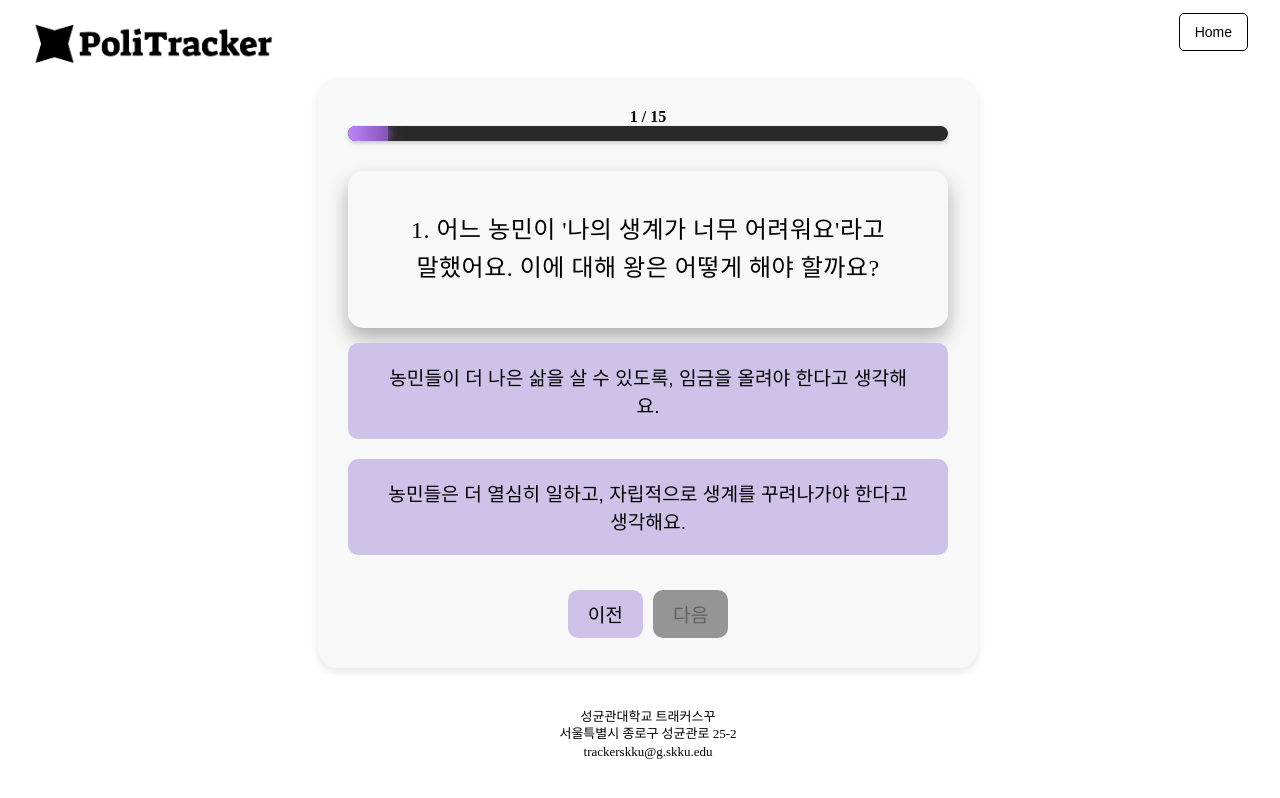
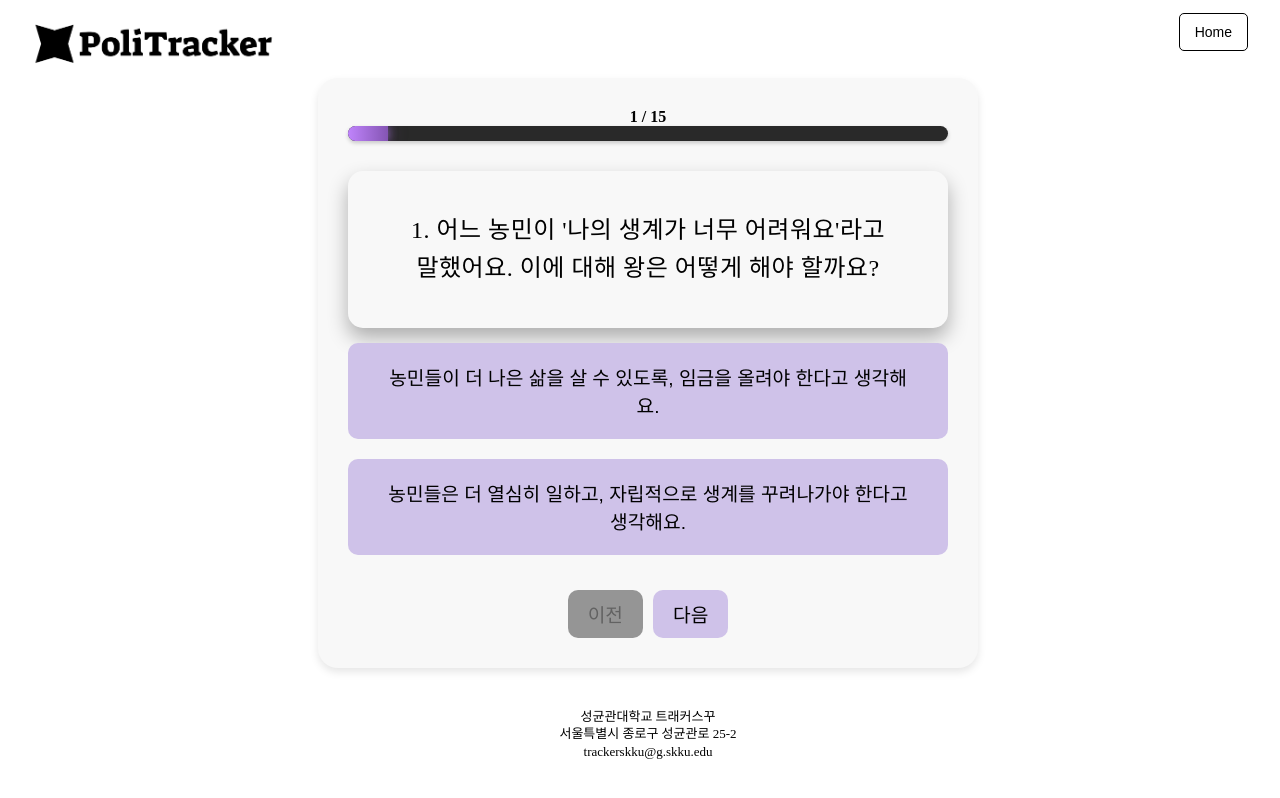
Before and after one commit to Co-Deep-Project/Frontend, a React (Create React App) app in the folder co-deep-frontend(Final)/: page /question in a window 1280 px wide. Built offline with nearby package versions, Linux system fonts and the light colour scheme.

Commit message:
QuestionScreen에서 1번 버튼 항상 비활성화

```diff
--- a/co-deep-frontend(Final)/src/mbti/QuestionScreen.css
+++ b/co-deep-frontend(Final)/src/mbti/QuestionScreen.css
@@ -152,6 +152,7 @@
   left: 20px;
 }
 
+
 .poliLogo {
   width: 250px;
   height: auto;
@@ -183,6 +184,11 @@
 .next-button:active {
   transform: scale(0.95);
 
+}
+.prev-button:disabled {
+  background: #555;
+  cursor: not-allowed;
+  opacity: 0.6;
 }
 
 .next-button:disabled {
--- a/co-deep-frontend(Final)/src/mbti/QuestionScreen.js
+++ b/co-deep-frontend(Final)/src/mbti/QuestionScreen.js
@@ -249,18 +249,19 @@ const QuestionScreen = ({ onComplete }) => {
                         <button
                             className="prev-button"
                             onClick={handlePrevious}
-                            disabled={currentQuestion === 0}
+                            disabled={currentQuestion === 0} // 1번에서는 항상 비활성화
                         >
                             이전
                         </button>
                         <button
                             className="next-button"
-                            onClick={handleNext}
-                            disabled={selectedAnswer === null}
+                            onClick={handleNext} // 답변이 선택되지 않으면 alert 발생
                         >
                             다음
                         </button>
                     </div>
+
+
                 </>
             </div>
             <footer className="footer">
```
